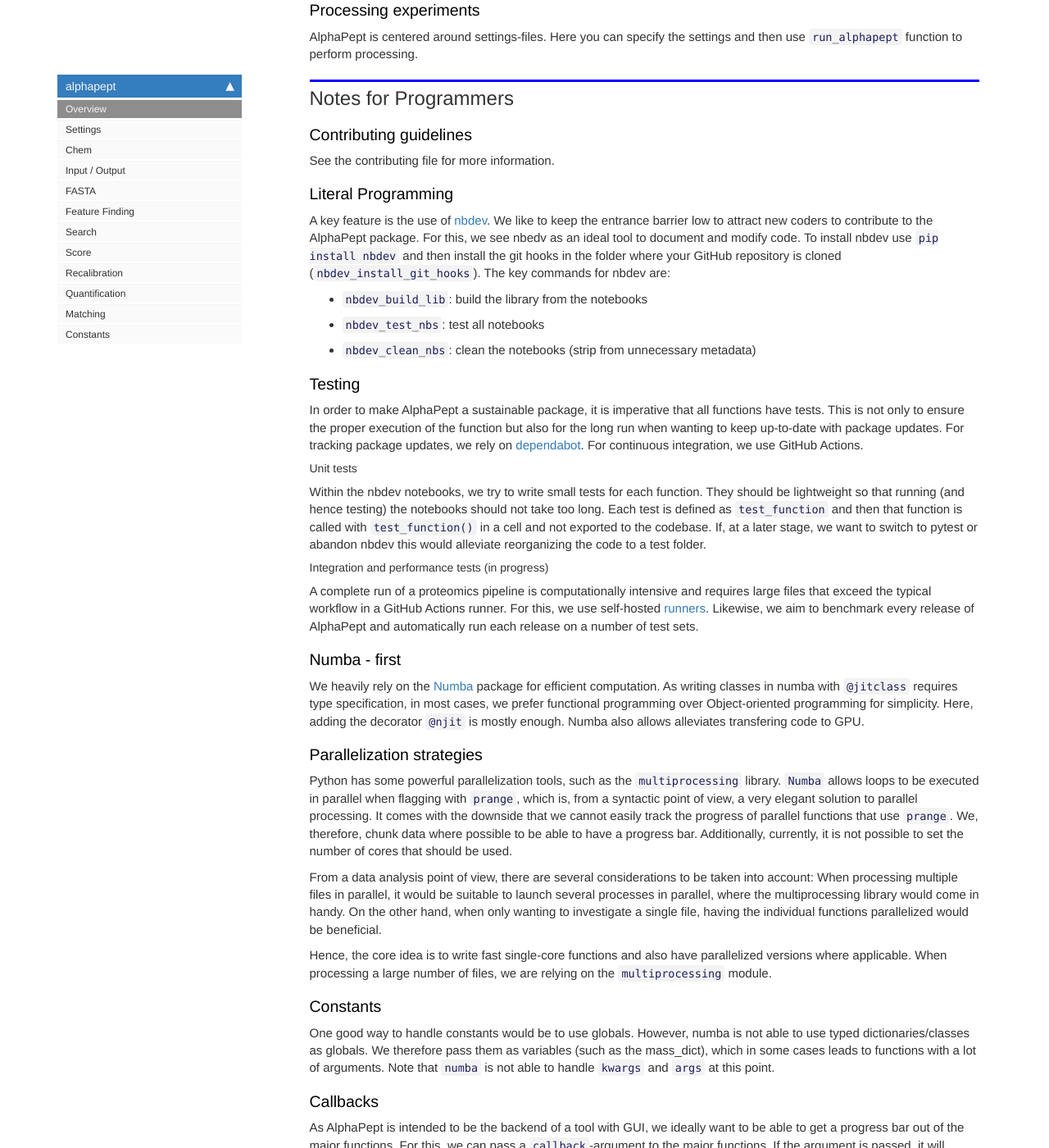
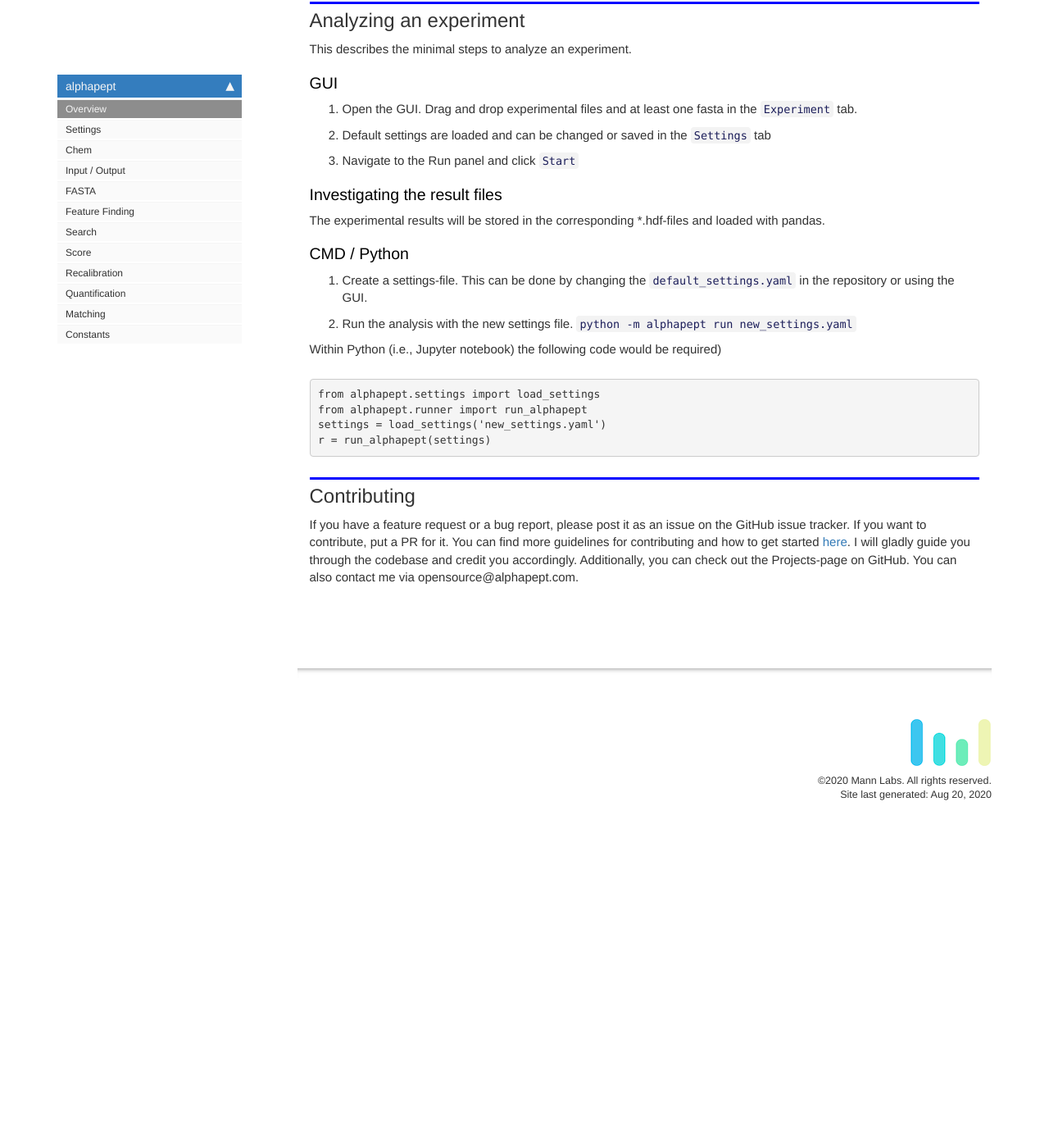
Before and after one commit to MannLabs/alphapept, a Jekyll site: the page built from docs/index.html, in a window 1280 px wide and 1400 px high, scrolled down 2992 px. Shown: the whole window at 82% size. Built offline with Jekyll 4.4.1, drawn with Linux system fonts in a browser that asks for light colours; nearby versions of some CDN libraries; comment, search, counter and statistics services are not loaded; after the commit the page ends 4021 px from its top, so only the background shows below that; some of the changed text lies outside the part shown.

Commit message:
DOCUMENT improved readme / contributing

```diff
--- a/docs/index.html
+++ b/docs/index.html
@@ -29,7 +29,7 @@
 
 <div class="cell border-box-sizing text_cell rendered"><div class="inner_cell">
 <div class="text_cell_render border-box-sizing rendered_html">
-<p><img src="/alphapept/images/alphapept_logo.png" alt="">
+<p><img src="/alphapept/./images/alphapept_logo.png" alt="">
 <img src="https://github.com/MannLabs/alphapept/workflows/CI/badge.svg" alt="CI"></p>
 
 </div>
@@ -37,28 +37,27 @@
 </div>
 <div class="cell border-box-sizing text_cell rendered"><div class="inner_cell">
 <div class="text_cell_render border-box-sizing rendered_html">
-<h2 id="Documentation">Documentation<a class="anchor-link" href="#Documentation"> </a></h2><p>The documentation is automatically build based the jupyter notebooks and can be found <a href="https://mannlabs.github.io/alphapept/">here</a>:</p>
+<h2 id="Documentation">Documentation<a class="anchor-link" href="#Documentation"> </a></h2><p>The documentation is automatically built based on the jupyter notebooks and can be found <a href="https://mannlabs.github.io/alphapept/">here</a>:</p>
 
 </div>
 </div>
 </div>
 <div class="cell border-box-sizing text_cell rendered"><div class="inner_cell">
 <div class="text_cell_render border-box-sizing rendered_html">
-<h2 id="Installation-Instructions">Installation Instructions<a class="anchor-link" href="#Installation-Instructions"> </a></h2><blockquote><p>To access Thermo files, we rely on <a href="https://github.com/frallain/pymsfilereader">pymsfilereader</a>, which requires to have <code>MSFileReader</code> installed. You can find installation instructions in the GitHub repository.&gt; To access Bruker files, we rely on the <code>timsdata</code>-library. Currently only Windows is supported. For feature finding, we use the Bruker Feature Finder, which can be found in the <a href="/alphapept/ext"><code>ext</code></a> folder of this repository.</p>
+<h2 id="Installation-Instructions">Installation Instructions<a class="anchor-link" href="#Installation-Instructions"> </a></h2><blockquote><p>To access Thermo files, we rely on <a href="https://github.com/frallain/pymsfilereader">pymsfilereader</a>, which requires to have the <code>MSFileReader</code> installed. You can find installation instructions in the GitHub repository.&gt; To access Bruker files, we rely on the <code>timsdata</code>-library. Currently, only Windows is supported. For feature finding, we use the Bruker Feature Finder, which can be found in the <a href="/alphapept/ext"><code>ext</code></a> folder of this repository.</p>
 </blockquote>
-<h3 id="Standalone-Windows-Installer">Standalone Windows Installer<a class="anchor-link" href="#Standalone-Windows-Installer"> </a></h3><blockquote><p>TODO. Here you will find a link to a windows installer for one-click installation.</p>
-</blockquote>
-<h3 id="Python">Python<a class="anchor-link" href="#Python"> </a></h3><p>We highly recommend the <a href="https://www.anaconda.com">Anaconda</a> or <a href="https://docs.conda.io/en/latest/miniconda.html">Miniconda</a> Python distribution which comes with a powerful package manager.
-It is strongly recommended to install AlphaPept in its own environment.</p>
+<h3 id="Standalone-Windows-Installer">Standalone Windows Installer<a class="anchor-link" href="#Standalone-Windows-Installer"> </a></h3><p>To use AlphaPept as a stand-alone program for end-users, it can be installed on Windows machines via a one-click installer. Download the latest version <a href="http://alphapept.org">here</a>.</p>
+<h3 id="Python">Python<a class="anchor-link" href="#Python"> </a></h3><p>We highly recommend the <a href="https://www.anaconda.com">Anaconda</a> or <a href="https://docs.conda.io/en/latest/miniconda.html">Miniconda</a> Python distribution which comes with a powerful package manager.</p>
+<p>It is strongly recommended to install AlphaPept in its own environment.</p>
 <ol>
-<li>Open the console and create a new conda environment: conda create --name alphapept python</li>
+<li>Open the console and create a new conda environment: <code>conda create --name alphapept python</code></li>
 <li>Activate the environment: <code>source activate alphapept</code> for Linux / Mac Os X or <code>activate alphapept</code> for Windows</li>
 <li>Redirect to the folder of choice and clone the repository: <code>git clone https://github.com/MannLabs/alphapept.git</code></li>
 <li>Install the packages with <code>pip install -r requirements.txt</code></li>
 <li>Install the package with <code>python setup.py install</code></li>
 <li>Install pytables with <code>conda install pytables</code>
 {% include note.html content='If you would like to use alphapept in your jupyter notebook environment, additionally install nb_conda: <code>conda install nb_conda</code>. This also installs the juper notebook extensions. They can be called from a running jupyter instance like so: <code>http://localhost:8888/nbextensions</code>. For navigating the notebooks, the exension <code>collapsible headings</code> and <code>toc2</code> are very beneficial. For developing with the notebooks see the <code>nbev</code> section below.' %}
-If AlphaPept is installed correctly, you should be able to import Alphapept as a package within the environment, see below.</li>
+If AlphaPept is installed correctly, you should be able to import Alphapept as a package within the environment; see below.</li>
 </ol>
 
 </div>
@@ -68,12 +67,12 @@
 <div class="text_cell_render border-box-sizing rendered_html">
 <h2 id="How-to-use">How to use<a class="anchor-link" href="#How-to-use"> </a></h2><p>AlphaPept is meant to be a framework to implement and test new ideas quickly but also to serve as a performant processing pipeline. In principle, there are three use-cases:</p>
 <ul>
-<li>GUI: Use the graphical user interface to manually select settings and process files.</li>
+<li>GUI: Use the graphical user interface to select settings and process files manually.</li>
 <li>CMD: Use the command-line interface to process files. Useful when building automatic pipelines.</li>
 <li>Python: Use python modules to build individual workflows. Useful when building customized pipelines and using Python as a scripting language or when implementing new ideas. </li>
 </ul>
-<h3 id="Windows-Installation">Windows Installation<a class="anchor-link" href="#Windows-Installation"> </a></h3><p>For the windows installation, simply click on the shortcut after installation. The windows installation also installs the command line tool so that you can call alphapept via <code>alphapept</code> in the command line.</p>
-<h3 id="Python-Package">Python Package<a class="anchor-link" href="#Python-Package"> </a></h3><p>Once AlphaPept is correctly installed you can use it like any other python module.</p>
+<h3 id="Windows-Installation">Windows Installation<a class="anchor-link" href="#Windows-Installation"> </a></h3><p>For the windows installation, simply click on the shortcut after installation. The windows installation also installs the command-line tool so that you can call alphapept via <code>alphapept</code> in the command line.</p>
+<h3 id="Python-Package">Python Package<a class="anchor-link" href="#Python-Package"> </a></h3><p>Once AlphaPept is correctly installed, you can use it like any other python module.</p>
 
 </div>
 </div>
@@ -123,11 +122,11 @@
 
 <div class="cell border-box-sizing text_cell rendered"><div class="inner_cell">
 <div class="text_cell_render border-box-sizing rendered_html">
-<p>To launch the command line interface use:</p>
+<h3 id="Using-as-a-tool">Using as a tool<a class="anchor-link" href="#Using-as-a-tool"> </a></h3><p>To launch the command line interface use:</p>
 <ul>
 <li><code>python alphapept</code></li>
 </ul>
-<p>This allows to select the different modules. To start the GUI use:</p>
+<p>This allows us to select different modules. To start the GUI use:</p>
 <ul>
 <li><code>python alphapept gui</code></li>
 </ul>
@@ -142,7 +141,7 @@
 </div>
 <div class="cell border-box-sizing text_cell rendered"><div class="inner_cell">
 <div class="text_cell_render border-box-sizing rendered_html">
-<h3 id="Watcher">Watcher<a class="anchor-link" href="#Watcher"> </a></h3><p>AlphaPept has a watcher module that continously monitors a target folder and automatically performs file conversion and feature finding on new files.</p>
+<h3 id="Watcher">Watcher<a class="anchor-link" href="#Watcher"> </a></h3><p>AlphaPept has a watcher module that continuously monitors a target folder and automatically performs file conversion and feature finding on new files.</p>
 <h3 id="Processing-experiments">Processing experiments<a class="anchor-link" href="#Processing-experiments"> </a></h3><p>AlphaPept is centered around settings-files. Here you can specify the settings and then use <code>run_alphapept</code> function to perform processing.</p>
 
 </div>
@@ -150,30 +149,30 @@
 </div>
 <div class="cell border-box-sizing text_cell rendered"><div class="inner_cell">
 <div class="text_cell_render border-box-sizing rendered_html">
-<h2 id="Notes-for-Programmers">Notes for Programmers<a class="anchor-link" href="#Notes-for-Programmers"> </a></h2><h3 id="Contributing-guidelines">Contributing guidelines<a class="anchor-link" href="#Contributing-guidelines"> </a></h3><p>See the contributing file for more information.</p>
-<h3 id="Literal-Programming">Literal Programming<a class="anchor-link" href="#Literal-Programming"> </a></h3><p>A key feature is the use of <a href="https://github.com/fastai/nbdev">nbdev</a>. We like to keep the entrance barrier low to attract new coders to contribute to the AlphaPept package. For this, we see nbedv as an ideal tool to document and modify code. To install nbdev use <code>pip install nbdev</code> and then install the git hooks in the folder where your GitHub repository is cloned (<code>nbdev_install_git_hooks</code>). The key commands for nbdev are:</p>
-<ul>
-<li><code>nbdev_build_lib</code>: build the library from the notebooks</li>
-<li><code>nbdev_test_nbs</code>: test all notebooks</li>
-<li><code>nbdev_clean_nbs</code>: clean the notebooks (strip from unnecessary metadata)</li>
-</ul>
-<h3 id="Testing">Testing<a class="anchor-link" href="#Testing"> </a></h3><p>In order to make AlphaPept a sustainable package, it is imperative that all functions have tests. This is not only to ensure the proper execution of the function but also for the long run when wanting to keep up-to-date with package updates. For tracking package updates, we rely on <a href="https://dependabot.com">dependabot</a>. For continuous integration, we use GitHub Actions.</p>
-<h5 id="Unit-tests">Unit tests<a class="anchor-link" href="#Unit-tests"> </a></h5><p>Within the nbdev notebooks, we try to write small tests for each function. They should be lightweight so that running (and hence testing) the notebooks should not take too long. Each test is defined as <code>test_function</code> and then that function is called with <code>test_function()</code> in a cell and not exported to the codebase. If, at a later stage, we want to switch to pytest or abandon nbdev this would alleviate reorganizing the code to a test folder.</p>
-<h5 id="Integration-and-performance-tests-(in-progress)">Integration and performance tests (in progress)<a class="anchor-link" href="#Integration-and-performance-tests-(in-progress)"> </a></h5><p>A complete run of a proteomics pipeline is computationally intensive and requires large files that exceed the typical workflow in a GitHub Actions runner. For this, we use self-hosted <a href="https://docs.github.com/en/actions/hosting-your-own-runners/about-self-hosted-runners">runners</a>. Likewise, we aim to benchmark every release of AlphaPept and automatically run each release on a number of test sets.</p>
-<h3 id="Numba---first">Numba - first<a class="anchor-link" href="#Numba---first"> </a></h3><p>We heavily rely on the <a href="http://numba.pydata.org">Numba</a> package for efficient computation. As writing classes in numba with <code>@jitclass</code> requires type specification, in most cases, we prefer functional programming over
-Object-oriented programming for simplicity. Here, adding the decorator <code>@njit</code> is mostly enough. Numba also allows alleviates transfering code to GPU.</p>
-<h3 id="Parallelization-strategies">Parallelization strategies<a class="anchor-link" href="#Parallelization-strategies"> </a></h3><p>Python has some powerful parallelization tools, such as the <code>multiprocessing</code> library. <code>Numba</code> allows loops to be executed in parallel when flagging with <code>prange</code>, which is, from a syntactic point of view, a very elegant solution to parallel processing. It comes with the downside that we cannot easily track the progress of parallel functions that use <code>prange</code>. We, therefore, chunk data where possible to be able to have a progress bar. Additionally, currently, it is not possible to set the number of cores that should be used.</p>
-<p>From a data analysis point of view, there are several considerations to be taken into account: When processing multiple files in parallel, it would be suitable to launch several processes in parallel, where the multiprocessing library would come in handy. On the other hand, when only wanting to investigate a single file, having the individual functions parallelized would be beneficial.</p>
-<p>Hence, the core idea is to write fast single-core functions and also have parallelized versions where applicable. When processing a large number of files, we are relying on the <code>multiprocessing</code> module.</p>
-<h3 id="Constants">Constants<a class="anchor-link" href="#Constants"> </a></h3><p>One good way to handle constants would be to use globals. However, numba is not able to use typed dictionaries/classes as globals. We therefore pass them as variables (such as the mass_dict), which in some cases leads to functions with a lot of arguments. Note that <code>numba</code> is not able to handle <code>kwargs</code> and <code>args</code> at this point.</p>
-<h3 id="Callbacks">Callbacks<a class="anchor-link" href="#Callbacks"> </a></h3><p>As AlphaPept is intended to be the backend of a tool with GUI, we ideally want to be able to get a progress bar out of the major functions. For this, we can pass a <code>callback</code>-argument to the major functions. If the argument is passed, it will return the current progress in the range from 0 to 1.</p>
-<h3 id="Version-bumping">Version bumping<a class="anchor-link" href="#Version-bumping"> </a></h3><p>We are using the python package <code>bump2version</code>. You can use this to bump the version number. Currently specified is: <code>bump2version</code>: (<code>major</code>, <code>minor</code>, <code>patch</code>):</p>
-<ul>
-<li>e.g.: <code>bump2version patch</code> for a patch</li>
-</ul>
-<h3 id="Data-flow">Data flow<a class="anchor-link" href="#Data-flow"> </a></h3><p>Having access to intermediate results is very beneficial if individual modules need to be optimized. To achieve this, we rely on <em>.hdf containers and save intermediate results here. For each file that gets processed, we create a </em>.hdf file with the same name and add the results of each processing step as groups in the container.</p>
-<h3 id="Imports">Imports<a class="anchor-link" href="#Imports"> </a></h3><p>TODO: Write about how imports need to be made so that they work with the installer.</p>
-<p>Include in manifest -&gt;</p>
+<h2 id="Analyzing-an-experiment">Analyzing an experiment<a class="anchor-link" href="#Analyzing-an-experiment"> </a></h2><p>This describes the minimal steps to analyze an experiment.</p>
+<h3 id="GUI">GUI<a class="anchor-link" href="#GUI"> </a></h3><ol>
+<li>Open the GUI. Drag and drop experimental files and at least one fasta in the <code>Experiment</code> tab. </li>
+<li>Default settings are loaded and can be changed or saved in the <code>Settings</code> tab</li>
+<li>Navigate to the Run panel and click <code>Start</code></li>
+</ol>
+<h3 id="Investigating-the-result-files">Investigating the result files<a class="anchor-link" href="#Investigating-the-result-files"> </a></h3><p>The experimental results will be stored in the corresponding *.hdf-files and loaded with pandas.</p>
+<h3 id="CMD-/-Python">CMD / Python<a class="anchor-link" href="#CMD-/-Python"> </a></h3><ol>
+<li>Create a settings-file. This can be done by changing the <code>default_settings.yaml</code> in the repository or using the GUI.</li>
+<li>Run the analysis with the new settings file. <code>python -m alphapept run new_settings.yaml</code></li>
+</ol>
+<p>Within Python (i.e., Jupyter notebook) the following code would be required)</p>
+
+<pre><code>from alphapept.settings import load_settings
+from alphapept.runner import run_alphapept
+settings = load_settings('new_settings.yaml')
+r = run_alphapept(settings)</code></pre>
+
+</div>
+</div>
+</div>
+<div class="cell border-box-sizing text_cell rendered"><div class="inner_cell">
+<div class="text_cell_render border-box-sizing rendered_html">
+<h2 id="Contributing">Contributing<a class="anchor-link" href="#Contributing"> </a></h2><p>If you have a feature request or a bug report, please post it as an issue on the GitHub issue tracker. If you want to contribute, put a PR for it. You can find more guidelines for contributing and how to get started <a href="https://github.com/MannLabs/alphapept/blob/master/CONTRIBUTING.md">here</a>. I will gladly guide you through the codebase and credit you accordingly. Additionally, you can check out the Projects-page on GitHub. You can also contact me via opensource@alphapept.com.</p>
 
 </div>
 </div>
```
Also changed, not shown: CONTRIBUTING.md (+117 -17 lines), README.md, 1 other file.
